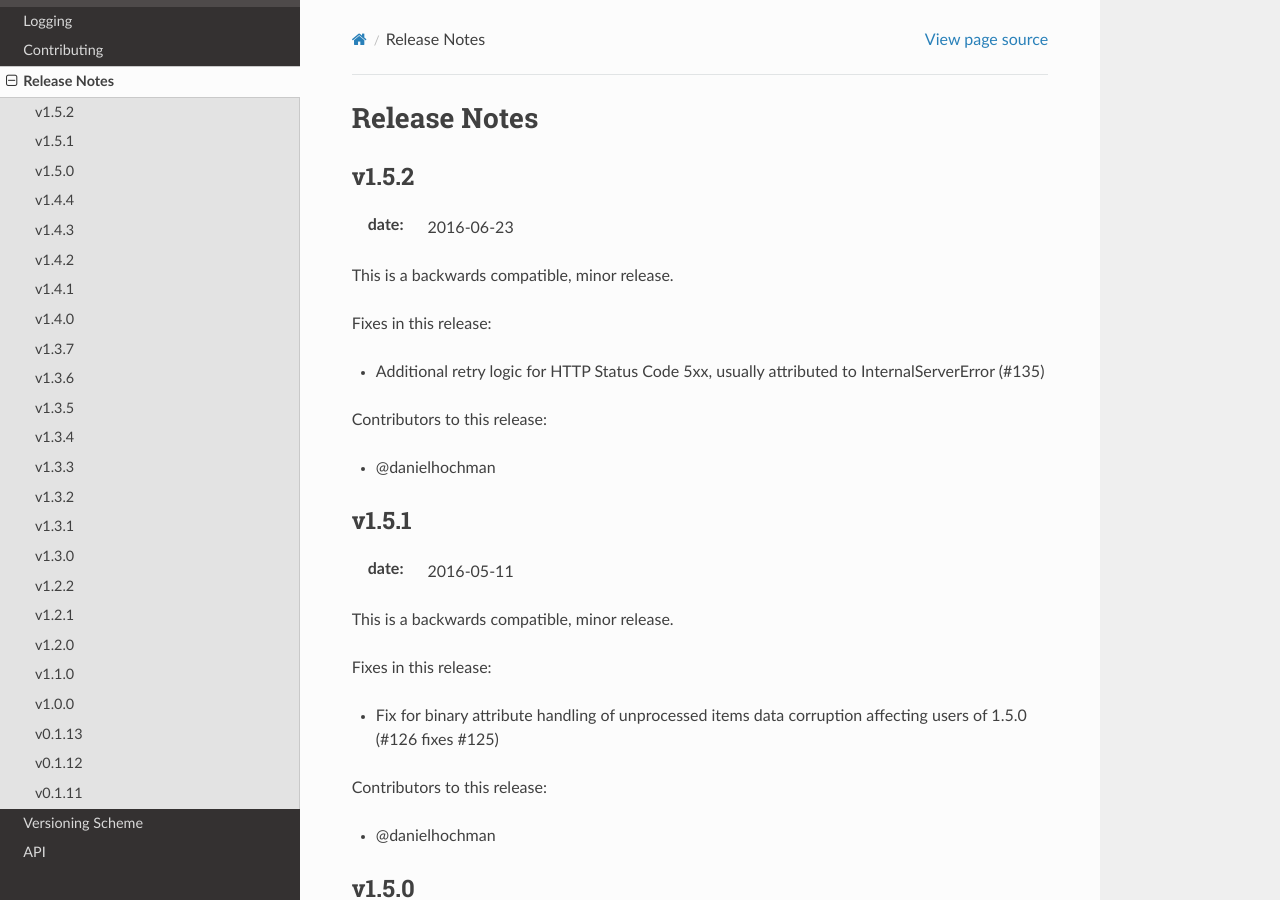
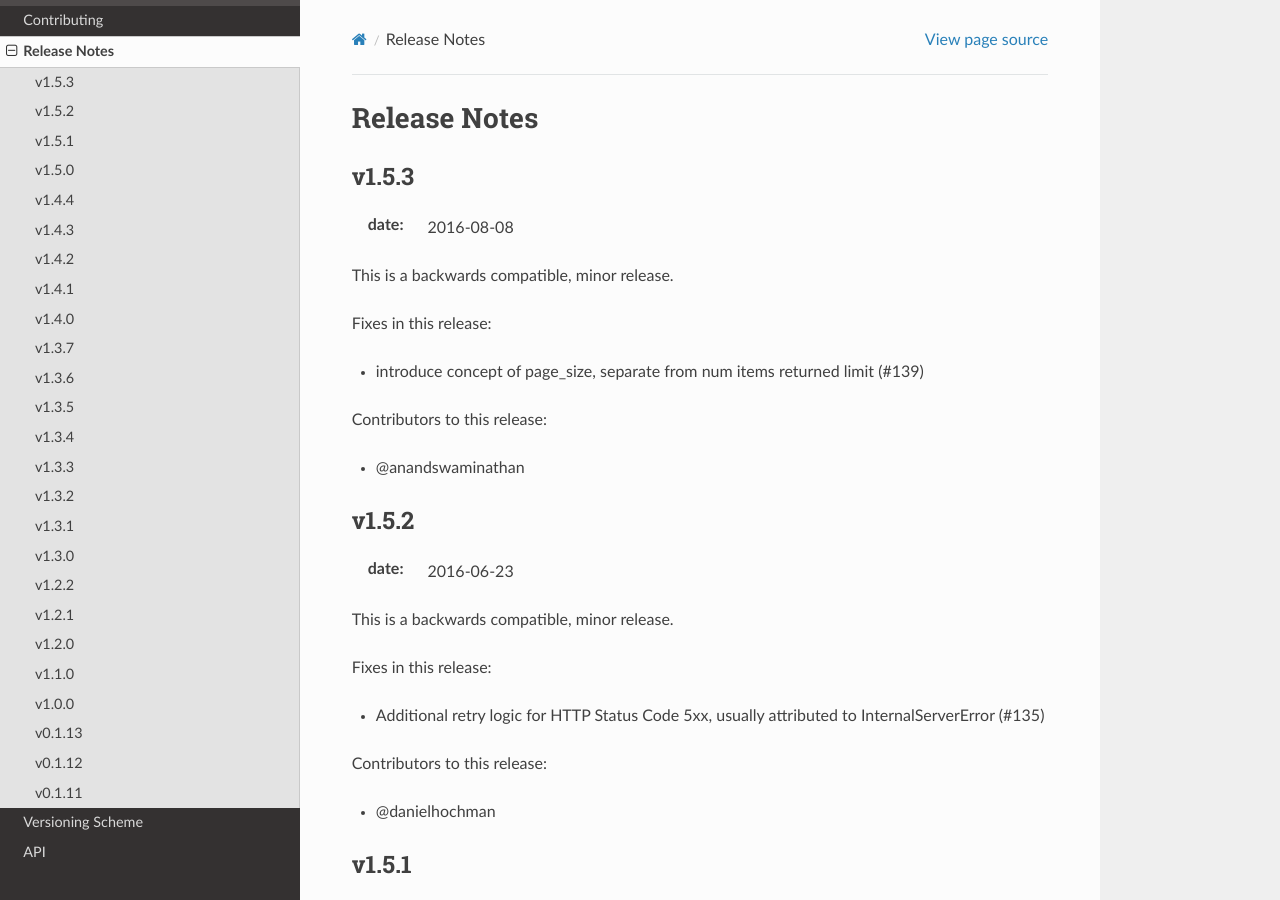
Before and after one commit to pynamodb/PynamoDB, a Sphinx documentation site: the page built from docs/release_notes.rst, in a window 1280 px wide and 900 px high. Built offline with Sphinx 7.4.7 and the Read the Docs theme 2.0.0, drawn with Linux system fonts in a browser that asks for light colours; pages that are not in the unit, such as notebooks, are missing from menus.

Commit message:
1.5.3 (#148)

```diff
--- a/docs/release_notes.rst
+++ b/docs/release_notes.rst
@@ -1,5 +1,21 @@
 Release Notes
 =============
+
+v1.5.3
+------
+
+:date: 2016-08-08
+
+This is a backwards compatible, minor release.
+
+Fixes in this release:
+
+* introduce concept of page_size, separate from num items returned limit (#139)
+
+Contributors to this release:
+
+* @anandswaminathan
+
 
 v1.5.2
 ------
--- a/pynamodb/__init__.py
+++ b/pynamodb/__init__.py
@@ -7,4 +7,4 @@ A simple abstraction over DynamoDB
 """
 __author__ = 'Jharrod LaFon'
 __license__ = 'MIT'
-__version__ = '1.5.2'
+__version__ = '1.5.3'
```
